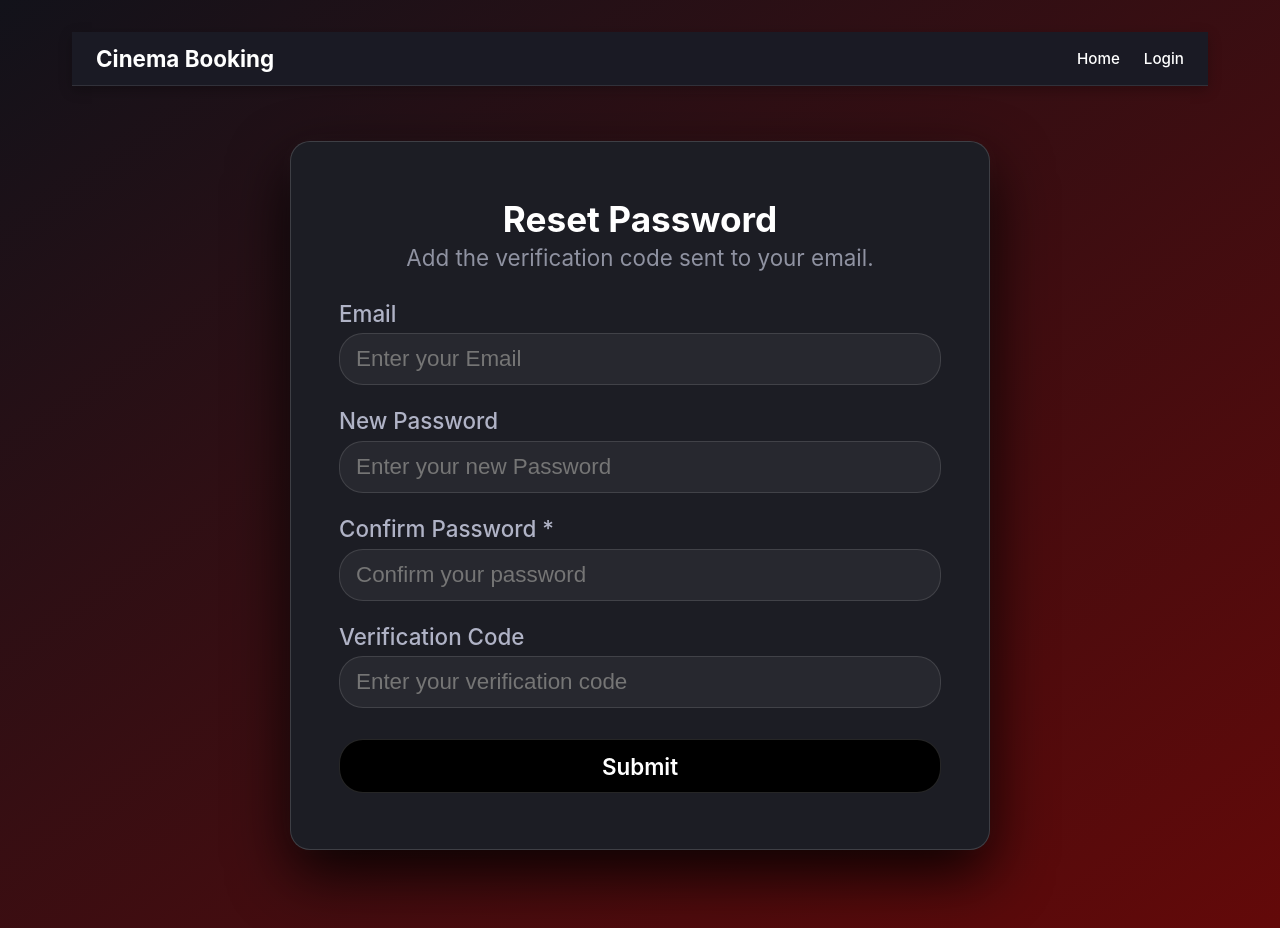
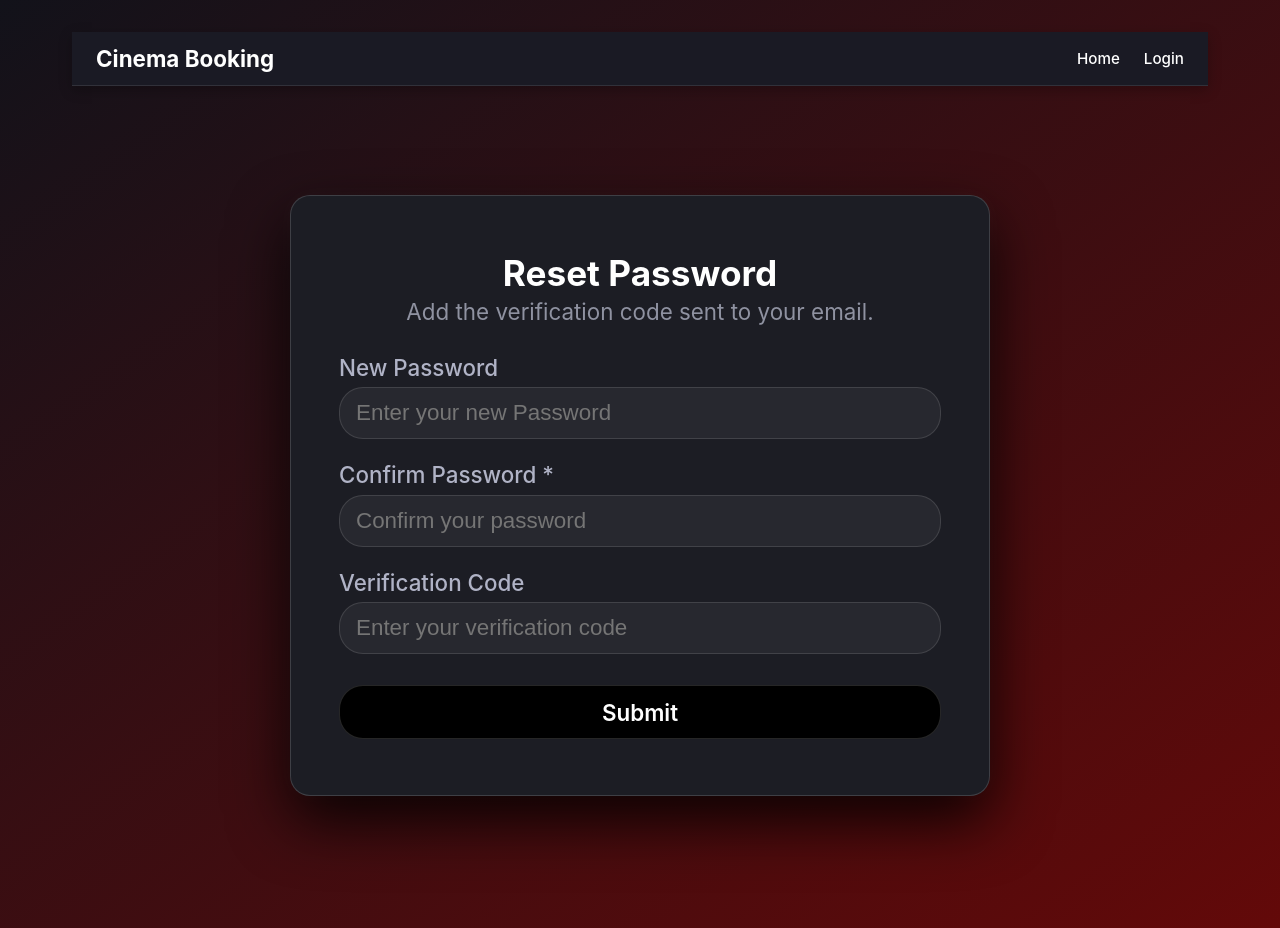
Before and after one commit to camillegrings/cinema-e-booking-system, a React (Vite) app: page /reset-password in a window 1280 px wide. Built offline with nearby package versions, Linux system fonts and the light colour scheme.

Commit message:
fix endpoint calls on front end

```diff
--- a/src/client/components/ForgotPassword.tsx
+++ b/src/client/components/ForgotPassword.tsx
@@ -21,7 +21,7 @@ export const ForgotPassword = () => {
         }
 
         try {
-            const res = await fetch("http://localhost:3000/users/forgot-password", {
+            const res = await fetch("http://localhost:3000/users/requestReset", {
                 method: "POST",
                 headers: { "Content-Type": "application/json" },
                 body: JSON.stringify({ email }),
--- a/src/client/components/Register.tsx
+++ b/src/client/components/Register.tsx
@@ -46,7 +46,7 @@ export const Register = () => {
 	};
 
 	async function requestVerificationEmail(email) {
-		fetch("http://localhost:3000/users/verify", {
+		fetch("http://localhost:3000/users/requestCode", {
 			method: "POST",
 			headers: { "Content-Type": "application/json" },
 			body: JSON.stringify({ email }),
--- a/src/client/components/ResetPassword.tsx
+++ b/src/client/components/ResetPassword.tsx
@@ -12,7 +12,6 @@ export const ResetPassword = () => {
         setErrorMessage("");
 
         const formData = new FormData(e.currentTarget);
-        const email = formData.get("email");
         const newPassword = formData.get("newPassword");
         const confirmPassword = formData.get("confirmPassword");
         const code = formData.get("code");
@@ -23,10 +22,10 @@ export const ResetPassword = () => {
         }
 
         try {
-            const res = await fetch("http://localhost:3000/users/reset-password", {
+            const res = await fetch("http://localhost:3000/users/resetPassword", {
                 method: "POST",
                 headers: { "Content-Type": "application/json" },
-                body: JSON.stringify({ email, new_password: newPassword, token: code }),
+                body: JSON.stringify({ new_password: newPassword, verification_code: code }),
             });
 
             if (!res.ok) throw new Error(`HTTP Error: ${res.status}`);
@@ -54,15 +53,6 @@ export const ResetPassword = () => {
                     )}
 
                     <form onSubmit={handleSubmit} method='post' className="login-form">
-                        <div className="input-group">
-                            <label htmlFor='newPassword'>Email</label>
-                            <input
-                                type="email"
-                                name="email"
-                                id="email"
-                                placeholder="Enter your Email"
-                                required />
-                        </div>
                         <div className="input-group">
                             <label htmlFor='newPassword'>New Password</label>
                             <input
--- a/src/client/components/VerifyCode.tsx
+++ b/src/client/components/VerifyCode.tsx
@@ -15,8 +15,10 @@ export const VerifyCode = () => {
 		const code = formData.get("code");
 
 		try {
-			const res = await fetch(`http://localhost:3000/users/validate?token=${code}`, {
+			const res = await fetch(`http://localhost:3000/users/verify`, {
 				method: "POST",
+				headers: { "Content-Type": "application/json" },
+				body: JSON.stringify({ verification_code: code }),
 			});
 
 			const data = await res.json();
--- a/src/server/routes/user.ts
+++ b/src/server/routes/user.ts
@@ -13,10 +13,6 @@ router.post("/verify", controller.verifyEmail);
 router.post("/requestCode", controller.requestVerificationCode);
 router.post("/resetPassword", controller.resetPassword);
 router.post("/requestReset", controller.requestResetPasswordCode);
-router.post("/validate", controller.validateEmail);
-router.post("/verify", controller.requestVerCode);
-router.post("/forgot-password", controller.requestRPCode);
-router.post("/reset-password", controller.resetPass);
 router.get("/profile", extractJWT, profile.getProfile);
 router.put("/profile", extractJWT, profile.updateProfile);
 router.post("/profile/cards", extractJWT, profile.addCard);
```
